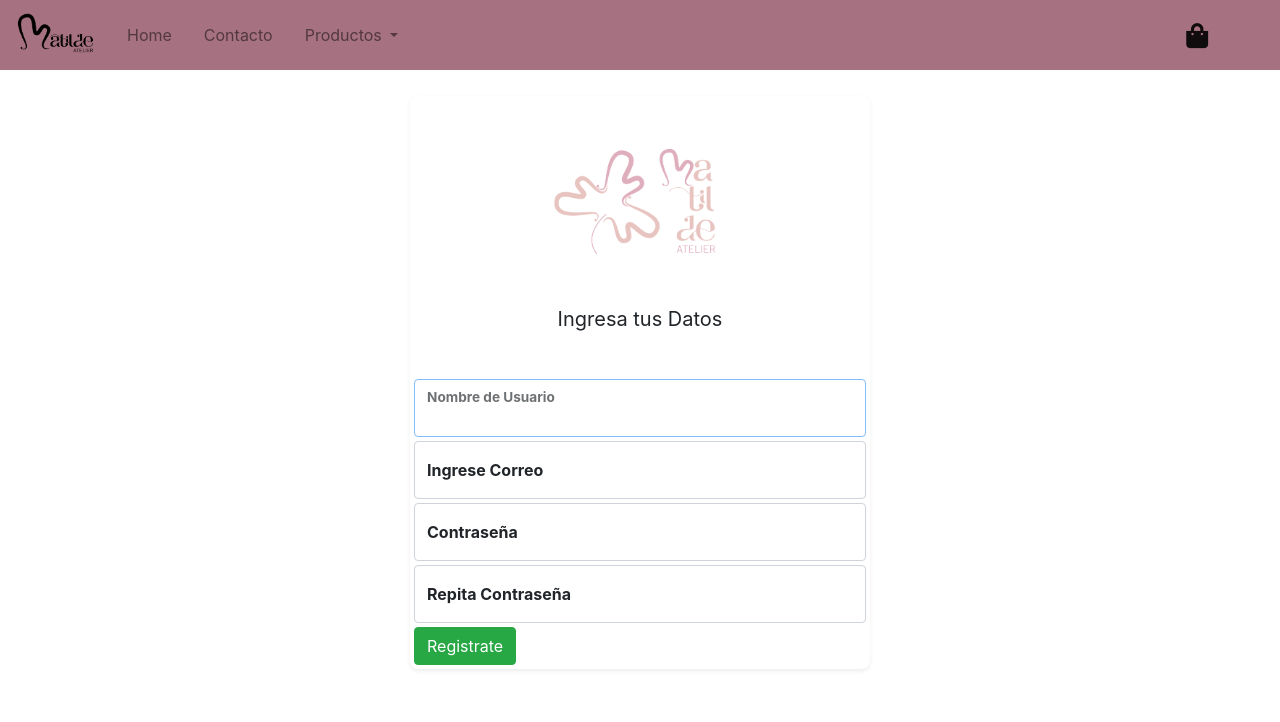
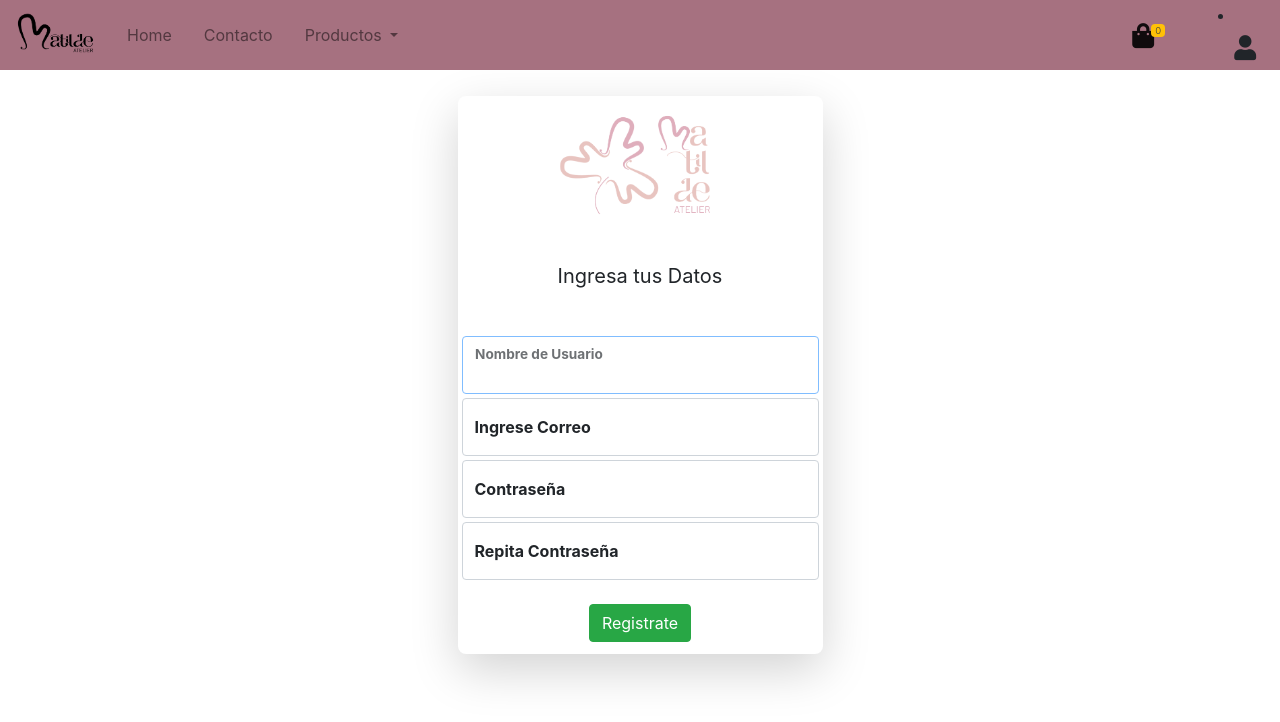
Before and after one commit to JScheulen/matilde_project, a Django app: page /registro/ in a window 1280 px wide. Shown: the top 722 px of the page. Run offline with Django 5.2, Linux system fonts and the light colour scheme; some libraries are stand-ins or nearby versions.

Commit message:
Mejorando funcionalidad,, añadiendo logo de login

```diff
--- a/app/erp/templates/home.html
+++ b/app/erp/templates/home.html
@@ -34,7 +34,7 @@
             <button data-product="{{pro.codigo}}" data-action="add" class="btn btn-outline-secondary update-cart"
                     onclick="getNumber('{{ user }}')">Agregar a Carrito
             </button>
-            <a href="#" class="btn btn-outline-secondary">View</a>
+            <a href="{% url 'vistas' codigo=pro.codigo %}" class="btn btn-outline-secondary">View</a>
             <h5 class="gris" style="display: inline-block; float: right">${{pro.precio|floatformat:1}}</h5>
         </div>
         {% endfor %}
--- a/app/erp/templates/registro.html
+++ b/app/erp/templates/registro.html
@@ -11,12 +11,12 @@
 <br>
 <div class="container h-100">
     <div class="row d-flex justify-content-center">
-        <div class="col-12 col-sm-10 col-md-8 col-lg-6 col-xl-5 col-xxl-4">
-            <div class="card border-light-subtle rounded-3 shadow-sm">
+        <div class="col-11 col-sm-9 col-md-7 col-lg-5 col-xl-4 col-xxl-3">
+            <div class="card border-light-subtle rounded-3 shadow-lg">
                 <div class="card-body p-1 p-md-1">
                     <div class="text-center mb-1">
                         <img src="{% static 'lib/adminelt/img/Matilde Atelier_Logo vertical (sin fondo).png' %}"
-                             style="width: 45%;">
+                             style="width: 190px; margin-top: -30px;" class="img-fluid">
                     </div>
                     <h1 class="fs-5 fw-normal text-center mb-5">Ingresa tus Datos</h1>
                     <form method="POST" action="">
@@ -35,13 +35,13 @@
                                     {{crear.password1}}
                                     <label class="form-label">Contraseña</label>
                                 </div>
-                                <div class="form-floating mb-1">
+                                <div class="form-floating mb-4">
                                     {{crear.password2}}
                                     <label class="form-label">Repita Contraseña</label>
                                 </div>
                             </div>
                         </div>
-                        <button type="submit" class="btn btn-success">Registrate</button>
+                        <button type="submit" class="btn btn-success mx-auto d-block mb-2">Registrate</button>
                     </form>
 
                 </div>
--- a/app/erp/templates/tienda.html
+++ b/app/erp/templates/tienda.html
@@ -7,7 +7,7 @@
 {% block content %}
 {% load static %}
 <br><br><br>
-<div class="container mt-5 border shadow">
+<div class="container mt-5 border shadow rounded-3">
 
     <div class="row mt">
         {% for pro in producto %}
--- a/app/erp/vistas/category/views.py
+++ b/app/erp/vistas/category/views.py
@@ -128,7 +128,10 @@ def login_user(request):
     return render(request, 'loggeo.html')
 
 def register_user(request):
-
+    cookieData = cartData(request)
+    itemsList = cookieData['itemsList']
+    items = cookieData['items']
+    order = cookieData['order']
 
     if request.method == 'POST':
         form = CreacionUsuario(request.POST)
@@ -142,6 +145,9 @@ def register_user(request):
 
 
     context = {
-        "crear": form
+        "crear": form,
+        'itemsList': itemsList,
+        'items': items,
+        'order': order
     }
     return render(request, 'registro.html', context)
--- a/app/static/js/nuevo.js
+++ b/app/static/js/nuevo.js
@@ -62,10 +62,11 @@ function updateOrder(productName, action) {
     .then(data => {
         // Manipular los datos recibidos
         console.log(data);
-        //location.reload()
+        location.reload()
     })
     .catch(error => {
         // Capturar cualquier error que haya ocurrido durante la solicitud
         console.error('Error:', error);
     });
+
 }
--- a/app/templates/encabezado.html
+++ b/app/templates/encabezado.html
@@ -129,6 +129,12 @@
                     </div>
                 </div>
             </li>
+            <li class="navbar-item">
+                <a type="button" href="{% url 'registrar' %}" class="nav-link d-flex d-block">
+                    <i class="fa fa-user"  style="font-size: 25px;"></i>
+                </a>
+
+            </li>
         </ul>
 
     </div>
```
